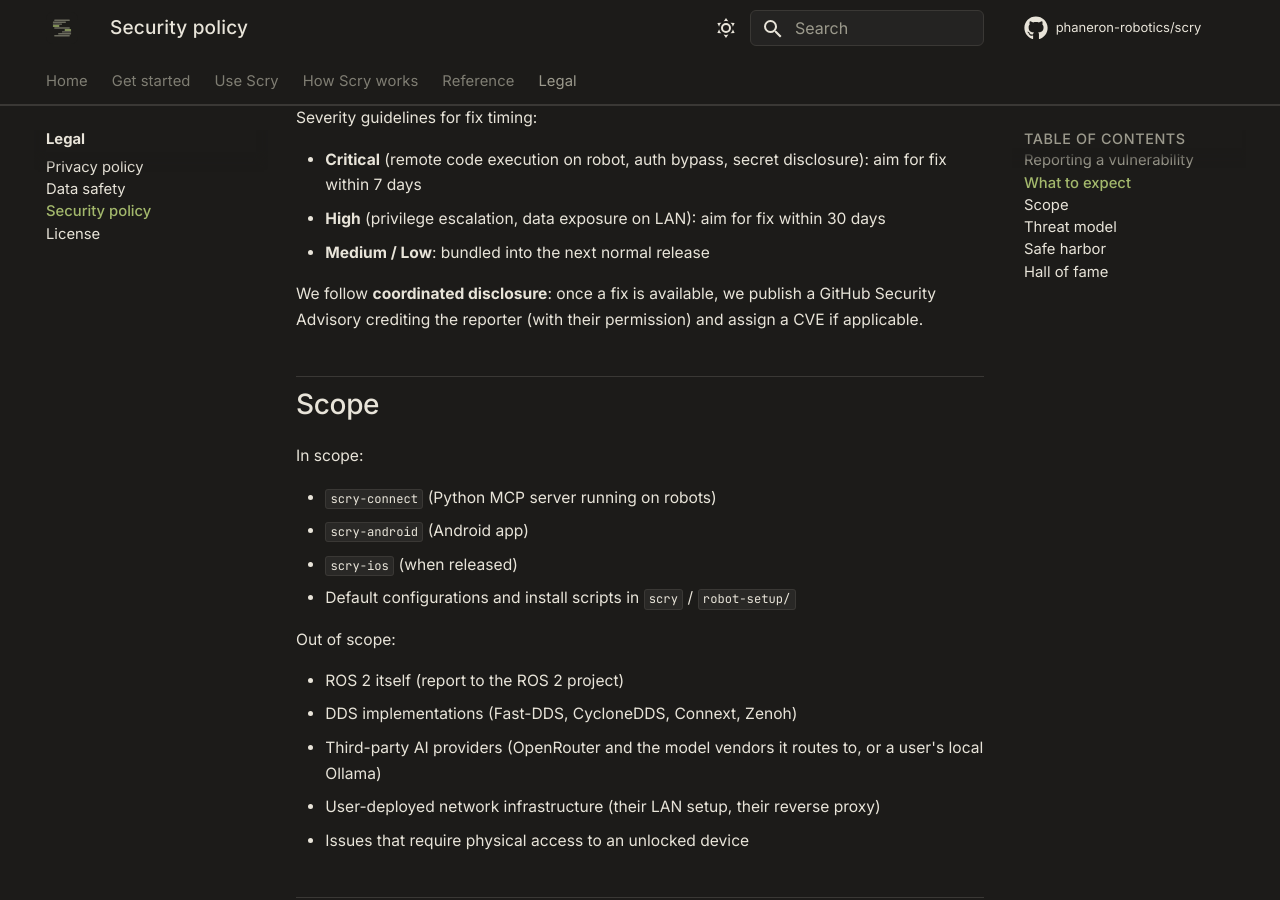
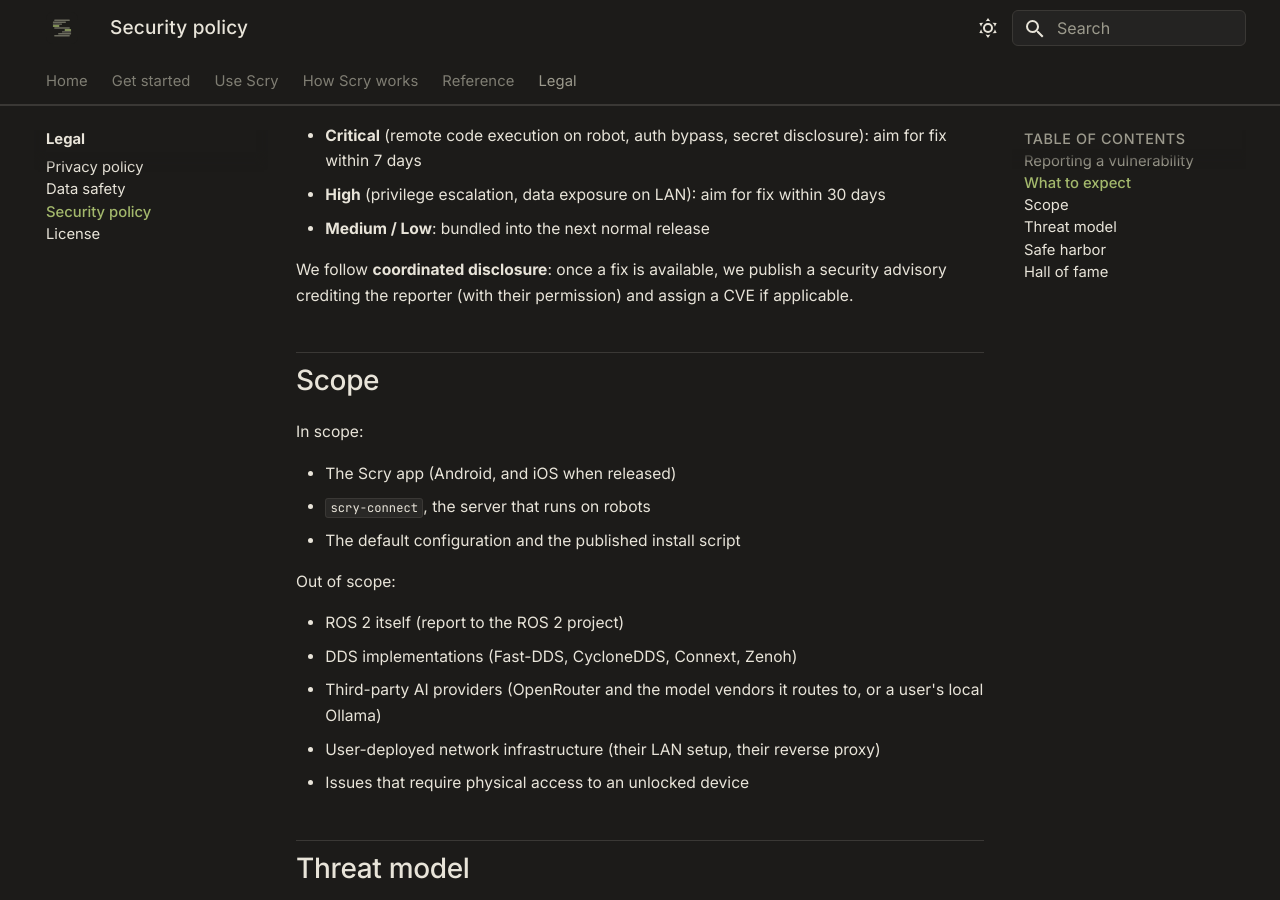
Before and after one commit to phaneron-robotics/scry, an MkDocs documentation site: the page built from docs/legal/security.md, in a window 1280 px wide and 900 px high, scrolled down 1227 px. Built offline with MkDocs 1.6.1 and Material for MkDocs 9.7.7, drawn with Linux system fonts in a browser that asks for light colours; comment, search, counter and statistics services are not loaded; some of the changed text lies outside the part shown.

Commit message:
docs: remove beta banner and all repo references (#7)
Remove the public-beta announce banner (the GitHub link on every page), the nav repo link, and remaining repo-slug references in the security policy and metadata.

```diff
--- a/docs/legal/security.md
+++ b/docs/legal/security.md
@@ -21,8 +21,8 @@
 
 - A description of the vulnerability and its potential impact
 - Steps to reproduce, ideally with a minimum proof of concept
-- The affected component(s): `scry-connect`, `scry-android`,
-  `scry-docs`, etc.
+- The affected component: the Scry app, the `scry-connect` server, or
+  the documentation site
 - The affected version(s) if known
 - Any suggested mitigations or fixes
 
@@ -47,18 +47,16 @@
 - **Medium / Low**: bundled into the next normal release
 
 We follow **coordinated disclosure**: once a fix is available, we
-publish a GitHub Security Advisory crediting the reporter (with their
+publish a security advisory crediting the reporter (with their
 permission) and assign a CVE if applicable.
 
 ## Scope
 
 In scope:
 
-- `scry-connect` (Python MCP server running on robots)
-- `scry-android` (Android app)
-- `scry-ios` (when released)
-- Default configurations and install scripts in `scry` /
-  `robot-setup/`
+- The Scry app (Android, and iOS when released)
+- `scry-connect`, the server that runs on robots
+- The default configuration and the published install script
 
 Out of scope:
 
--- a/mkdocs.yml
+++ b/mkdocs.yml
@@ -1,8 +1,6 @@
 site_name: Scry
-site_description: AI-first debugging for ROS 2 robots, from your Android phone.
+site_description: AI-first debugging for ROS 2 robots, from your phone.
 site_url: https://phaneron-robotics.github.io/scry/
-repo_url: https://github.com/phaneron-robotics/scry
-repo_name: phaneron-robotics/scry
 edit_uri: ""
 
 copyright: Copyright &copy; 2026 Phaneron Robotics, Inc.
@@ -12,8 +10,6 @@
   custom_dir: overrides
   logo: assets/scry-mark.svg
   favicon: assets/favicon.svg
-  icon:
-    repo: fontawesome/brands/github
   palette:
     # Dark mode — Scry brand default.
     - scheme: slate
--- a/overrides/main.html
+++ b/overrides/main.html
@@ -14,7 +14,7 @@
 
   {# ── Core SEO ───────────────────────────────────────── #}
   <meta name="description" content="{{ page_desc }}">
-  <meta name="keywords" content="ROS 2, ROS2, robotics, AI agent, MCP, Model Context Protocol, Android, debugging, Foxglove alternative, rosbridge, rclpy, Phaneron Robotics, Scry, robot debugging, robot monitoring, voice control robot">
+  <meta name="keywords" content="ROS 2, ROS2, robotics, AI assistant, MCP, Model Context Protocol, Android, iOS, debugging, Foxglove alternative, rosbridge, rclpy, Phaneron Robotics, Scry, robot debugging, robot monitoring, voice control robot">
   <meta name="author" content="Phaneron Robotics, Inc.">
   <meta name="robots" content="index, follow, max-snippet:-1, max-image-preview:large, max-video-preview:-1">
   <meta name="googlebot" content="index, follow">
@@ -51,8 +51,8 @@
 
   {# ── AI / LLM discoverability hints ────────────────── #}
   {# Most crawlers respect robots.txt; these meta tags are
-     deliberately permissive — Scry is open source and we
-     want the docs to be indexed and summarized. #}
+     deliberately permissive — these docs are public and we
+     want them indexed and summarized. #}
   <meta name="GPTBot" content="index, follow">
   <meta name="ClaudeBot" content="index, follow">
   <meta name="anthropic-ai" content="index, follow">
@@ -120,8 +120,3 @@
   <link rel="stylesheet"
         href="https://fonts.googleapis.com/css2?family=Inter:wght@400;500;600&family=JetBrains+Mono:wght@400;500&display=swap">
 {% endblock %}
-
-{% block announce %}
-  Scry is in public beta. Bug reports and pull requests are welcome on
-  <a href="https://github.com/phaneron-robotics">GitHub</a>.
-{% endblock %}
```
Also changed, not shown: other parts of overrides/main.html (+1 -1 lines).
